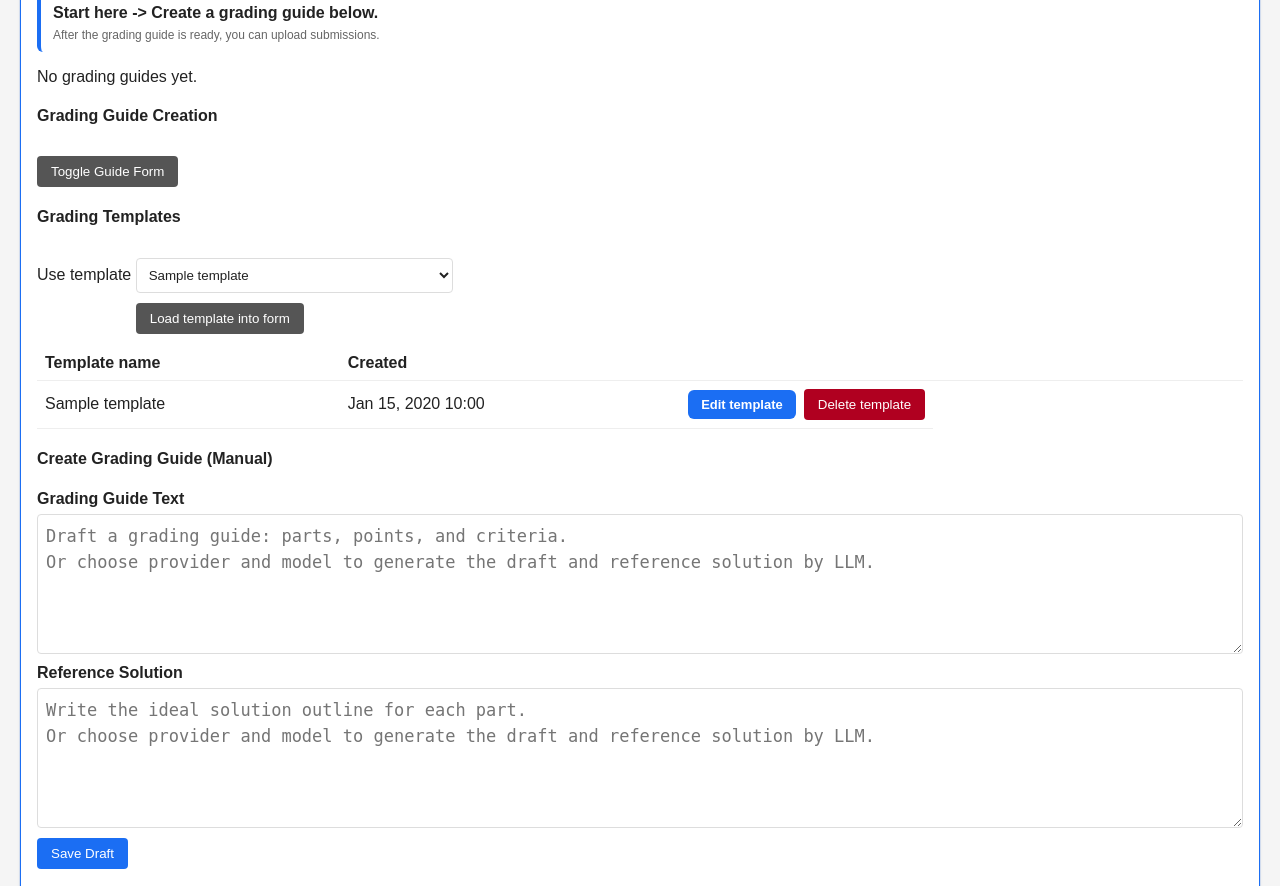
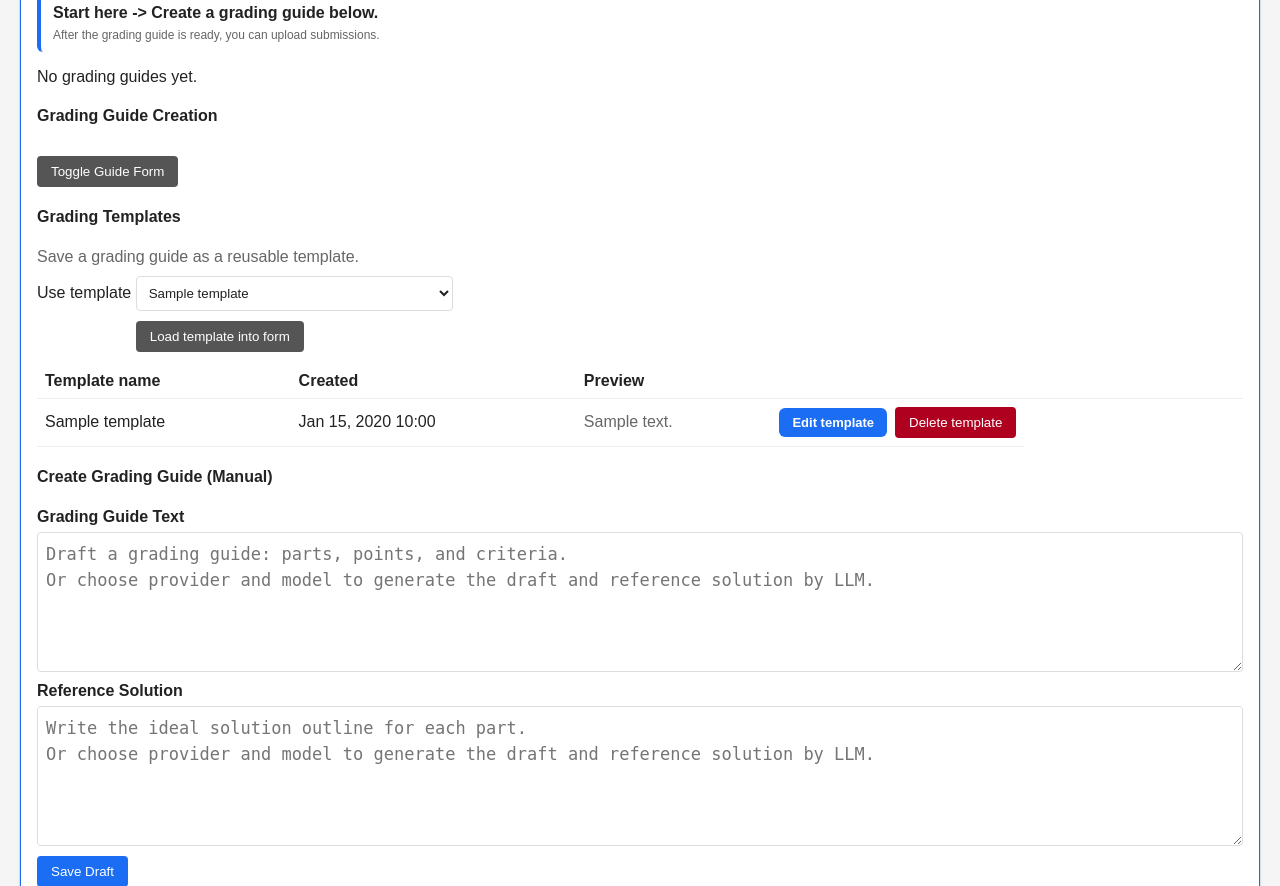
Before and after one commit to ampapacek/SAGE, a Flask app: page /assignments/1 in a window 1280 px wide. Shown: the part 488-1374 px from the top of the page. Run offline with Flask 3, Linux system fonts and the light colour scheme; tables that the repository leaves empty hold one stand-in row (values such as "Sample post"); some libraries are stand-ins or nearby versions.

Commit message:
Add template hint and preview

```diff
--- a/app.py
+++ b/app.py
@@ -192,6 +192,7 @@ TRANSLATIONS = {
         "edit_template": "Edit template",
         "delete_template": "Delete template",
         "delete_template_confirm": "Delete this template?",
+        "template_hint": "Save a grading guide as a reusable template.",
         "no_templates": "No templates yet.",
         "toggle_guide_form": "Toggle Guide Form",
         "create_guide_manual": "Create Grading Guide (Manual)",
@@ -500,6 +501,7 @@ TRANSLATIONS = {
         "edit_template": "Upravit šablonu",
         "delete_template": "Smazat šablonu",
         "delete_template_confirm": "Smazat tuto šablonu?",
+        "template_hint": "Uložte kritéria hodnocení jako znovupoužitelnou šablonu.",
         "no_templates": "Zatím žádné šablony.",
         "toggle_guide_form": "Zobrazit/skrýt formulář",
         "create_guide_manual": "Vytvořit kritéria hodnocení (ručně)",
@@ -2219,6 +2221,10 @@ def create_app():
             job.price_estimate_display = job.price_estimate
             if job.price_estimate_display is None:
                 job.price_estimate_display = _extract_price_estimate(job.message)
+        for template in templates:
+            preview = _build_guide_preview(template.rubric_text)
+            template.preview_total_points = preview["total_points"]
+            template.preview_text = preview["text"]
         has_active_jobs = any(
             job.status in {JobStatus.QUEUED, JobStatus.RUNNING} for job in jobs
         )
--- a/templates/assignment_detail.html
+++ b/templates/assignment_detail.html
@@ -157,6 +157,7 @@
     </button>
     <div id="rubric-forms" {% if approved_rubric %}class="hidden"{% endif %}>
       <h4>{{ t('grading_templates') }}</h4>
+      <p class="helper-text">{{ t('template_hint') }}</p>
       {% if templates %}
         <label for="template_id">{{ t('use_template') }}</label>
         <div class="form-actions">
@@ -172,6 +173,7 @@
             <tr>
             <th>{{ t('template_name') }}</th>
             <th>{{ t('created') }}</th>
+            <th>{{ t('preview') }}</th>
             <th></th>
           </tr>
         </thead>
@@ -180,6 +182,14 @@
             <tr>
               <td>{{ template.name }}</td>
               <td>{{ template.created_at.strftime('%b %d, %Y %H:%M') }}</td>
+              <td>
+                {% if template.preview_total_points is not none %}
+                  <div><strong>{{ t('total_points') }}:</strong> {{ template.preview_total_points }}</div>
+                {% endif %}
+                {% if template.preview_text %}
+                  <div class="helper-text">{{ template.preview_text }}</div>
+                {% endif %}
+              </td>
               <td class="row-actions">
                 <a class="action-link" href="{{ url_for('edit_template', template_id=template.id, next=url_for('assignment_detail', assignment_id=assignment.id)) }}">{{ t('edit_template') }}</a>
                 <form method="post" action="{{ url_for('delete_template', template_id=template.id) }}?next={{ url_for('assignment_detail', assignment_id=assignment.id) }}" onsubmit="return confirm('{{ t('delete_template_confirm') }}');">
```
Lines whose indentation alone changed are shown as unchanged.
